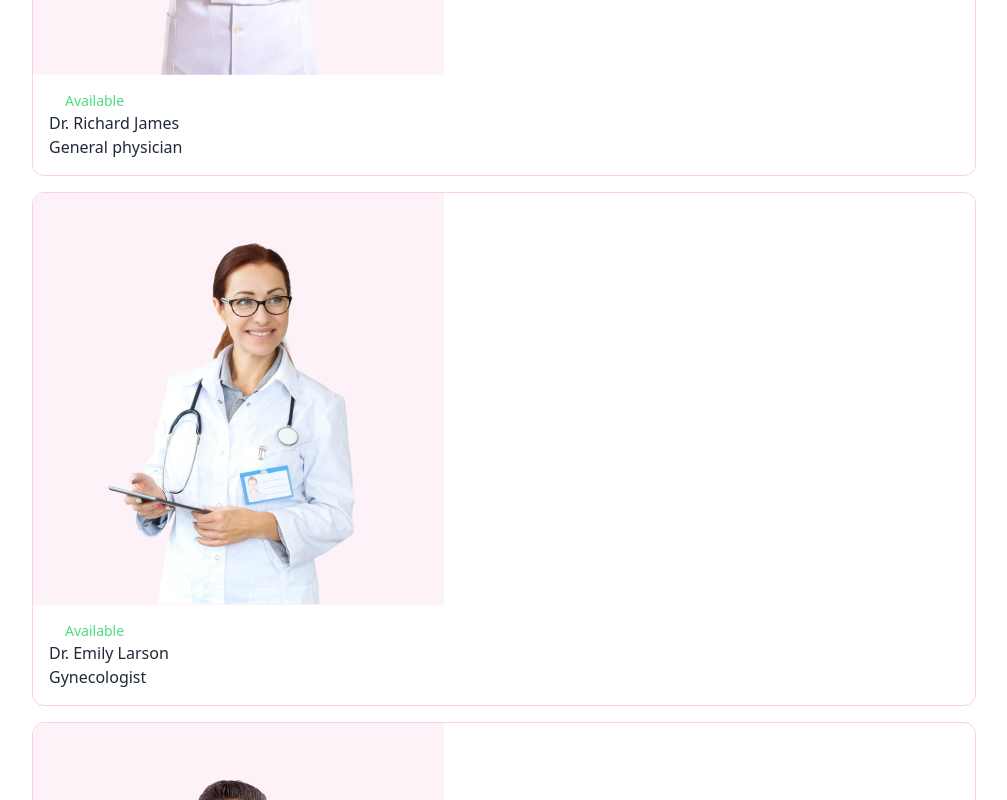
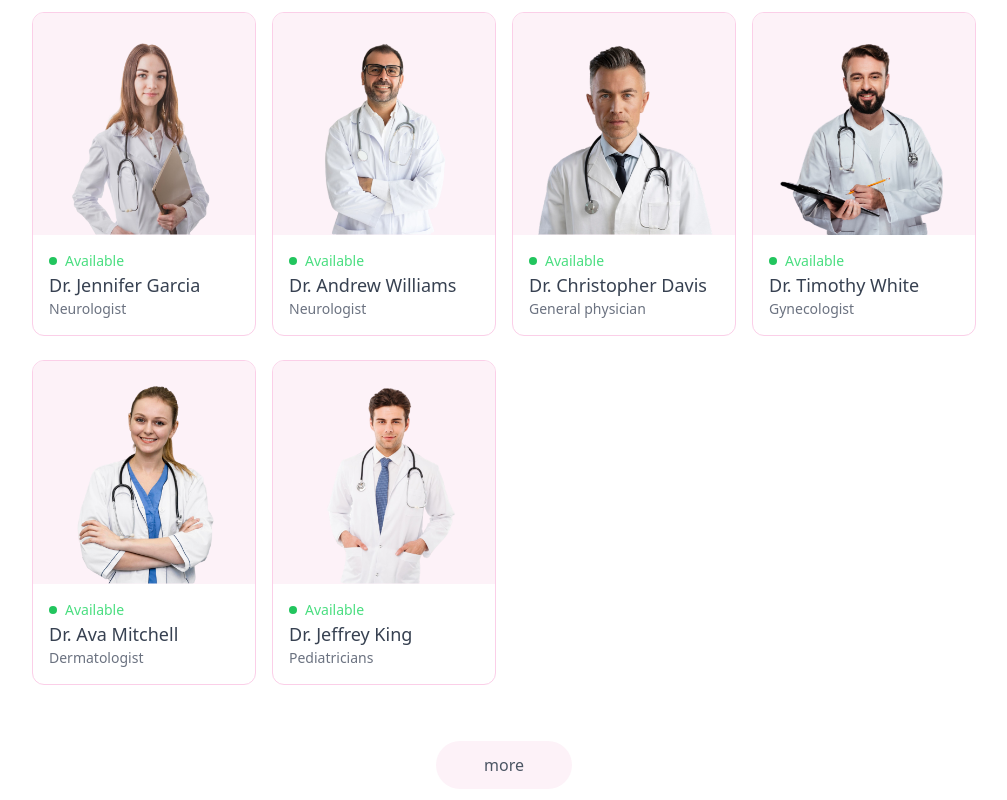
Before and after one commit to Jeffrey-Rivera/doctor-appointment-booking-system, a React (Vite) app: page / in a window 1280 px wide. Shown: the part 1400-2200 px from the top of the page, without its empty margins (136-1143 px from the left). Built offline with nearby package versions, Linux system fonts and the light colour scheme.

Commit message:
top doctors

```diff
--- a/index.html
+++ b/index.html
@@ -2,7 +2,7 @@
 <html lang="en">
   <head>
     <meta charset="UTF-8" />
-    <link rel="icon" type="image/svg+xml" href="/vite.svg" />
+
     <meta name="viewport" content="width=device-width, initial-scale=1.0" />
     <title>Doctor Booking</title>
   </head>
--- a/src/components/TopDoctors.jsx
+++ b/src/components/TopDoctors.jsx
@@ -1,26 +1,31 @@
-import React from 'react'
-import { doctors } from '../assets/assets'
+import React, { useContext } from 'react'
+import { useNavigate } from 'react-router-dom'
+import { AppContext } from '../context/AppContext'
 
 const TopDoctors = () => {
+
+    const navigate = useNavigate()
+    const { doctors } = useContext(AppContext)
+
     return (
         <div className='flex flex-col items-center gap-4 my-16 text-gray-800 md:mx-10'>
             <h1 className='text-3xl font-medium'>Top Doctors</h1>
             <p className='sm:w-1/3 text-center text-sm'>Here are the lists of our experienced and well-trained doctors</p>
-        <div className='w-full grid grid-cols-auto gap-4 pt-5 gapy-y-6 px-3 sm:px-0'>
-            {doctors.slice(0,10).map((item,index)=>(
-                <div className='border border-pink-200 rounded-xl overflow-hidden cursor-pointer hover:translate-y-[-10px] transition-all duration-500'>
+            <div className='w-full grid grid-cols-auto gap-4 pt-5 gap-y-6 px-3 sm:px-0'>
+                {doctors.slice(0, 10).map((item, index) => (
+                    <div onClick={() => navigate('/appointment/${item._id}')} className='border border-pink-200 rounded-xl overflow-hidden cursor-pointer hover:translate-y-[-10px] transition-all duration-500'>
                         <img className='bg-pink-50' src={item.image} alt="" />
                         <div className='p-4'>
                             <div className='flex items-center gap-2 text-sm text-center text-green-400'>
-                            <p className='w-2 h2 bg-green-500 rounded-full'></p><p>Available</p>
+                                <p className='w-2 h-2 bg-green-500 rounded-full'></p><p>Available</p>
                             </div>
-                            <p>{item.name}</p>
-                            <p>{item.speciality}</p>
+                            <p className='text-gray-700 text-lg font-medium'>{item.name}</p>
+                            <p className='text-gray-500 text-sm'>{item.speciality}</p>
                         </div>
                     </div>
                 ))}
             </div>
-        <button>more</button>
+            <button onClick={() => { navigate('/doctors'); scrollTo(0, 0) }} className='bg-pink-50 text-gray-600 px-12 py-3 rounded-full mt-10'>more</button>
         </div>
     )
 }
--- /dev/null
+++ b/src/context/AppContext.jsx
@@ -0,0 +1,22 @@
+import { createContext } from "react";
+import { doctors } from "../assets/assets";
+
+export const AppContext = createContext()
+
+const AppContextProvider = (props) => {
+
+
+
+    const value = {
+        doctors
+    }
+
+    return (
+        <AppContext.Provider value={value}>
+            {props.children}
+        </AppContext.Provider>
+    )
+
+}
+
+export default AppContextProvider
--- a/src/main.jsx
+++ b/src/main.jsx
@@ -3,9 +3,12 @@
 import App from './App.jsx'
 import './index.css'
 import { BrowserRouter } from 'react-router-dom'
+import AppContextProvider from './context/AppContext.jsx'
 
 createRoot(document.getElementById('root')).render(
   <BrowserRouter>
-    <App />
+    <AppContextProvider>
+      <App />
+    </AppContextProvider>
   </BrowserRouter>,
 )
--- a/tailwind.config.js
+++ b/tailwind.config.js
@@ -8,6 +8,9 @@
     extend: {
       colors:{
         'primary':"#FFBBC3"
+      },
+      gridTemplateColumns:{
+        'auto':'repeat(auto-fill, minmax(200px, 1fr))'
       }
     },
   },
```
Lines whose indentation alone changed are shown as unchanged.
